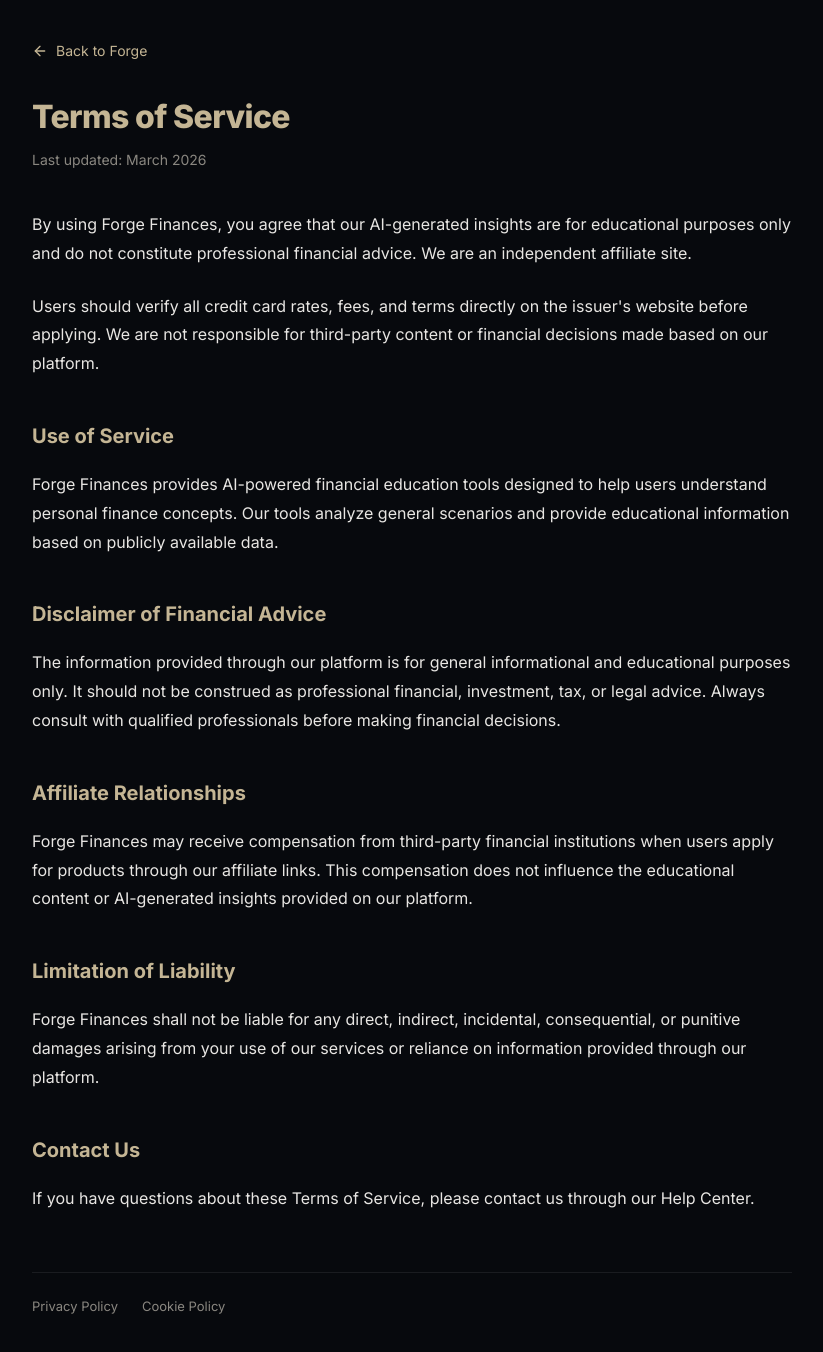
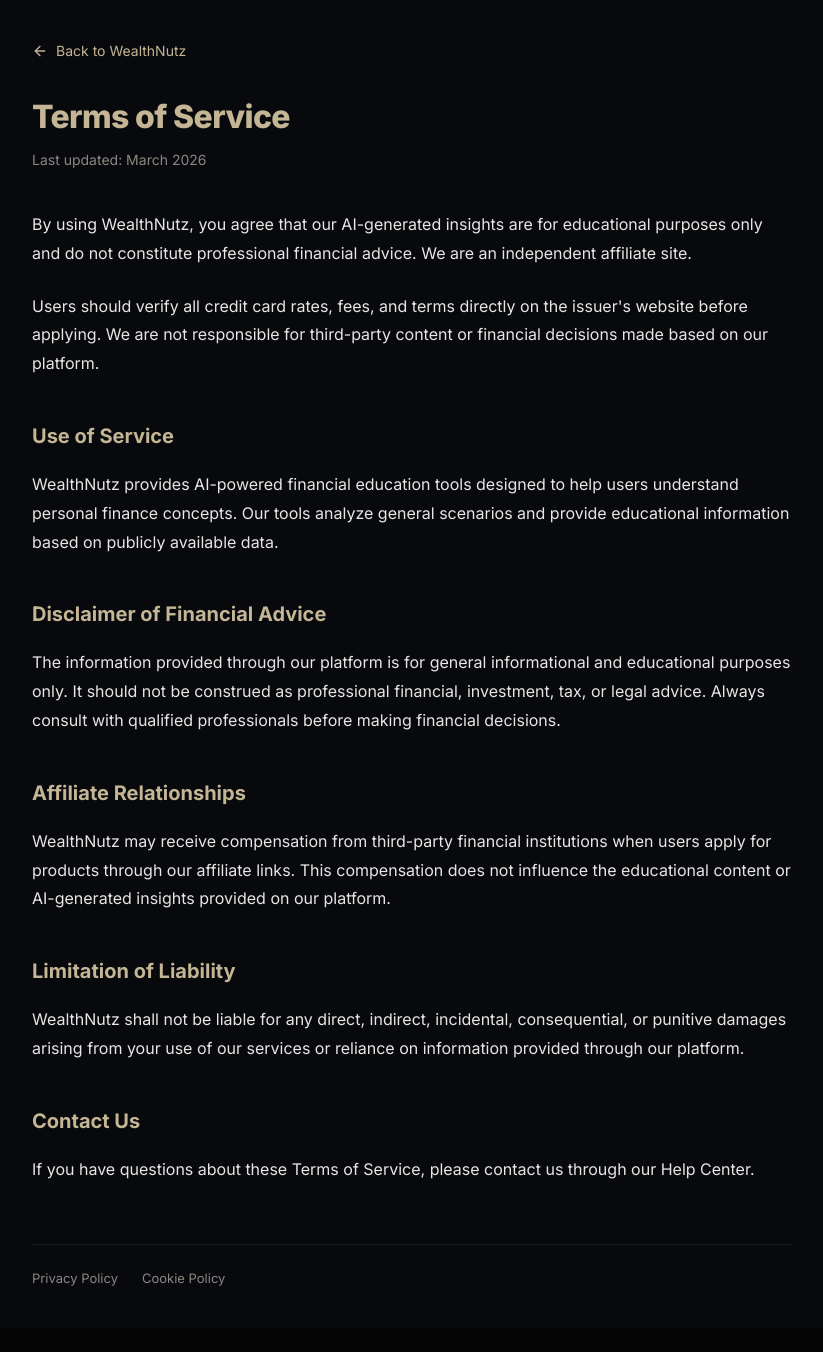
Before and after one commit to gandolfifg-ops/v0-code-submission, a Next.js app: page /terms in a window 1280 px wide. Shown: the top 1352 px of the page, without its empty margins (228-1051 px from the left). After the commit the page ends 1328 px from the top, so only its background shows below. Built offline with nearby package versions, Linux system fonts and the light colour scheme.

Commit message:
Rename references from Forge to WealthNutz

```diff
--- a/app/terms/page.tsx
+++ b/app/terms/page.tsx
@@ -19,7 +19,7 @@
         {/* Back link */}
         <Link href="/" style={{ display: "inline-flex", alignItems: "center", gap: 8, color: T.gold, textDecoration: "none", marginBottom: 32, fontSize: 14 }}>
           <ArrowLeft size={16} />
-          Back to Forge
+          Back to WealthNutz
         </Link>
 
         {/* Header */}
@@ -33,7 +33,7 @@
         {/* Content */}
         <div style={{ lineHeight: 1.8, fontSize: 16, color: T.text }}>
           <p style={{ marginBottom: 24 }}>
-            By using Forge Finances, you agree that our AI-generated insights are for educational purposes only and do not constitute professional financial advice. We are an independent affiliate site.
+            By using WealthNutz, you agree that our AI-generated insights are for educational purposes only and do not constitute professional financial advice. We are an independent affiliate site.
           </p>
 
           <p style={{ marginBottom: 24 }}>
@@ -44,7 +44,7 @@
             Use of Service
           </h2>
           <p style={{ marginBottom: 24 }}>
-            Forge Finances provides AI-powered financial education tools designed to help users understand personal finance concepts. Our tools analyze general scenarios and provide educational information based on publicly available data.
+            WealthNutz provides AI-powered financial education tools designed to help users understand personal finance concepts. Our tools analyze general scenarios and provide educational information based on publicly available data.
           </p>
 
           <h2 style={{ fontSize: 20, fontWeight: 700, color: T.gold, marginTop: 40, marginBottom: 16 }}>
@@ -58,14 +58,14 @@
             Affiliate Relationships
           </h2>
           <p style={{ marginBottom: 24 }}>
-            Forge Finances may receive compensation from third-party financial institutions when users apply for products through our affiliate links. This compensation does not influence the educational content or AI-generated insights provided on our platform.
+            WealthNutz may receive compensation from third-party financial institutions when users apply for products through our affiliate links. This compensation does not influence the educational content or AI-generated insights provided on our platform.
           </p>
 
           <h2 style={{ fontSize: 20, fontWeight: 700, color: T.gold, marginTop: 40, marginBottom: 16 }}>
             Limitation of Liability
           </h2>
           <p style={{ marginBottom: 24 }}>
-            Forge Finances shall not be liable for any direct, indirect, incidental, consequential, or punitive damages arising from your use of our services or reliance on information provided through our platform.
+            WealthNutz shall not be liable for any direct, indirect, incidental, consequential, or punitive damages arising from your use of our services or reliance on information provided through our platform.
           </p>
 
           <h2 style={{ fontSize: 20, fontWeight: 700, color: T.gold, marginTop: 40, marginBottom: 16 }}>
```
